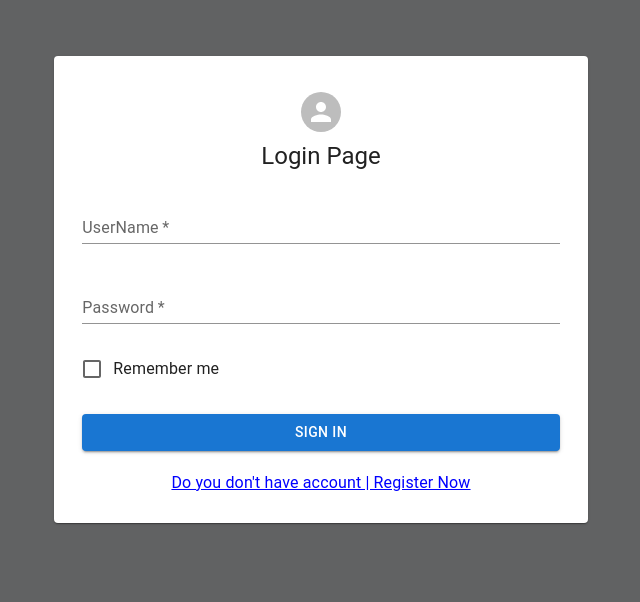
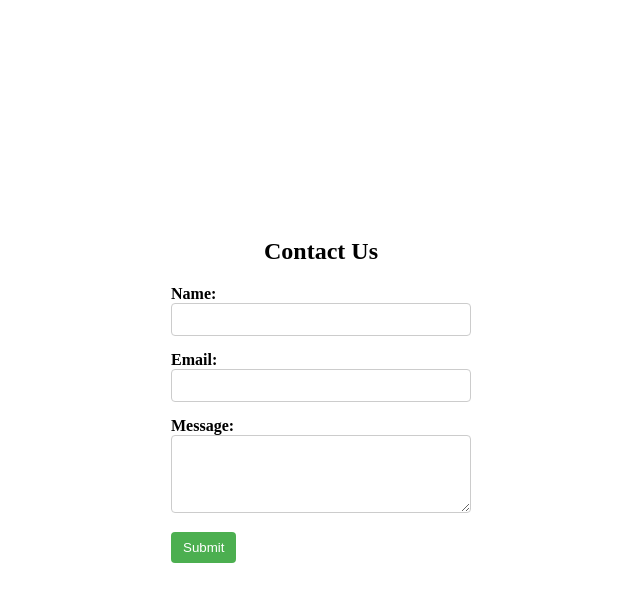
Before and after one commit to faizmohmmadR/nejat, a React (Create React App) app in the folder frontend/: page / in a window 1280 px wide. Shown: the top 602 px of the page, without its empty margins (319-959 px from the left). Built offline with nearby package versions, Linux system fonts and the light colour scheme.

Commit message:
contact page is created

```diff
--- a/frontend/src/App.js
+++ b/frontend/src/App.js
@@ -1,15 +1,14 @@
 import React from "react";
 import "./App.css";
 import Login from "./Components/Login";
-
+import ContactPage from "./Components/contact";
 
 function App() {
   return (
     <div>
-      {/* <h1>  Hi Nejat!</h1> */}
-       <Login/>
+      {/* Other components */}
+      <ContactPage />
     </div>
-
   );
 }
 
--- /dev/null
+++ b/frontend/src/Components/contact.jsx
@@ -0,0 +1,88 @@
+import React from "react";
+
+function ContactPage() {
+  return (
+    <div
+      style={{
+        display: "flex",
+        flexDirection: "column",
+        alignItems: "center",
+        justifyContent: "center",
+        height: "100vh",
+      }}
+    >
+      <h1 style={{ fontSize: "24px", marginBottom: "20px" }}>Contact Us</h1>
+      <form style={{ width: "300px" }}>
+        <div style={{ marginBottom: "15px" }}>
+          <label
+            htmlFor="name"
+            style={{ fontWeight: "bold", marginBottom: "5px" }}
+          >
+            Name:
+          </label>
+          <input
+            type="text"
+            id="name"
+            style={{
+              width: "100%",
+              padding: "8px",
+              border: "1px solid #ccc",
+              borderRadius: "4px",
+            }}
+          />
+        </div>
+        <div style={{ marginBottom: "15px" }}>
+          <label
+            htmlFor="email"
+            style={{ fontWeight: "bold", marginBottom: "5px" }}
+          >
+            Email:
+          </label>
+          <input
+            type="email"
+            id="email"
+            style={{
+              width: "100%",
+              padding: "8px",
+              border: "1px solid #ccc",
+              borderRadius: "4px",
+            }}
+          />
+        </div>
+        <div style={{ marginBottom: "15px" }}>
+          <label
+            htmlFor="message"
+            style={{ fontWeight: "bold", marginBottom: "5px" }}
+          >
+            Message:
+          </label>
+          <textarea
+            id="message"
+            rows="4"
+            style={{
+              width: "100%",
+              padding: "8px",
+              border: "1px solid #ccc",
+              borderRadius: "4px",
+            }}
+          ></textarea>
+        </div>
+        <button
+          type="submit"
+          style={{
+            padding: "8px 12px",
+            backgroundColor: "#4caf50",
+            color: "white",
+            border: "none",
+            borderRadius: "4px",
+            cursor: "pointer",
+          }}
+        >
+          Submit
+        </button>
+      </form>
+    </div>
+  );
+}
+
+export default ContactPage;
```
